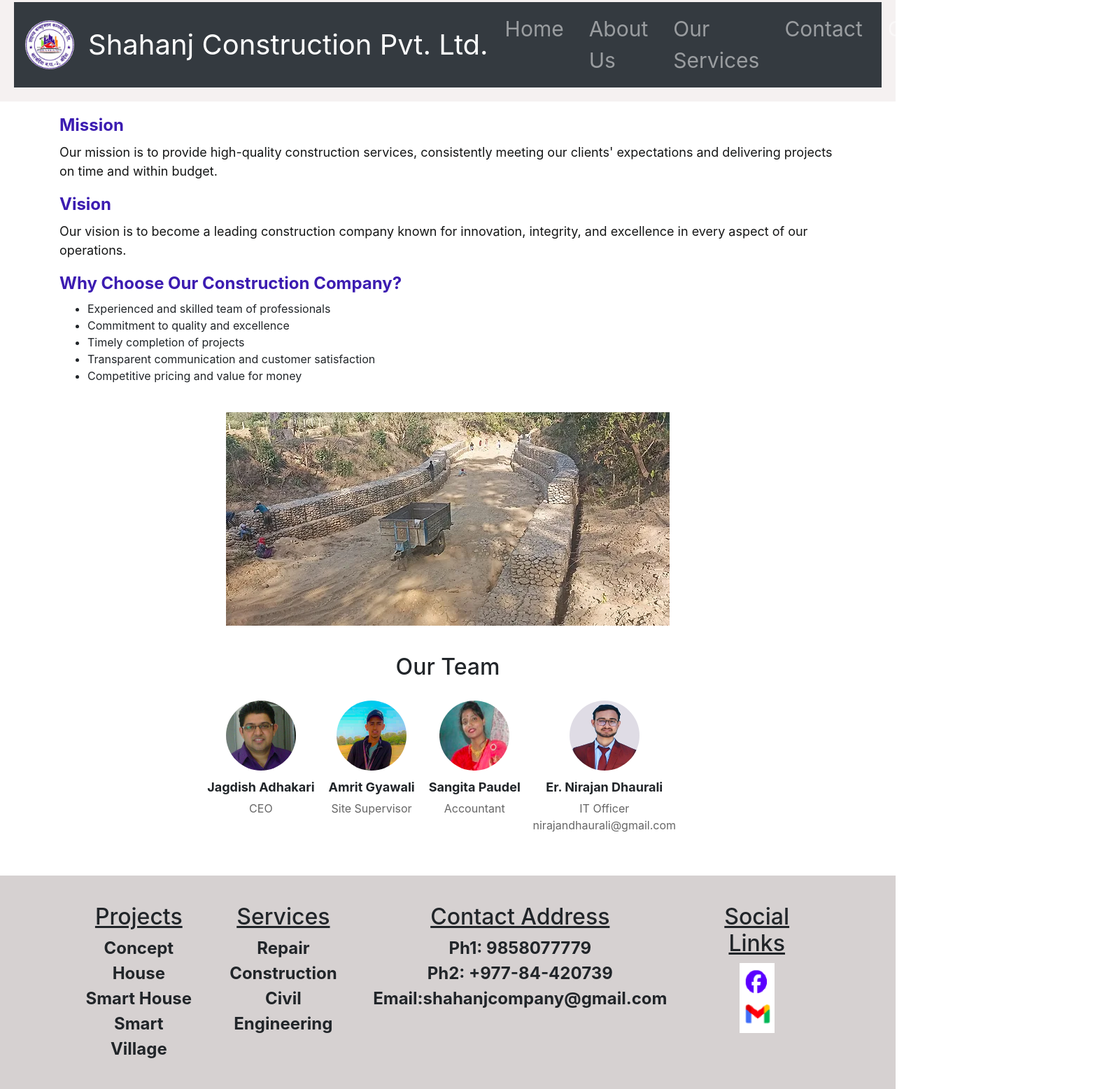
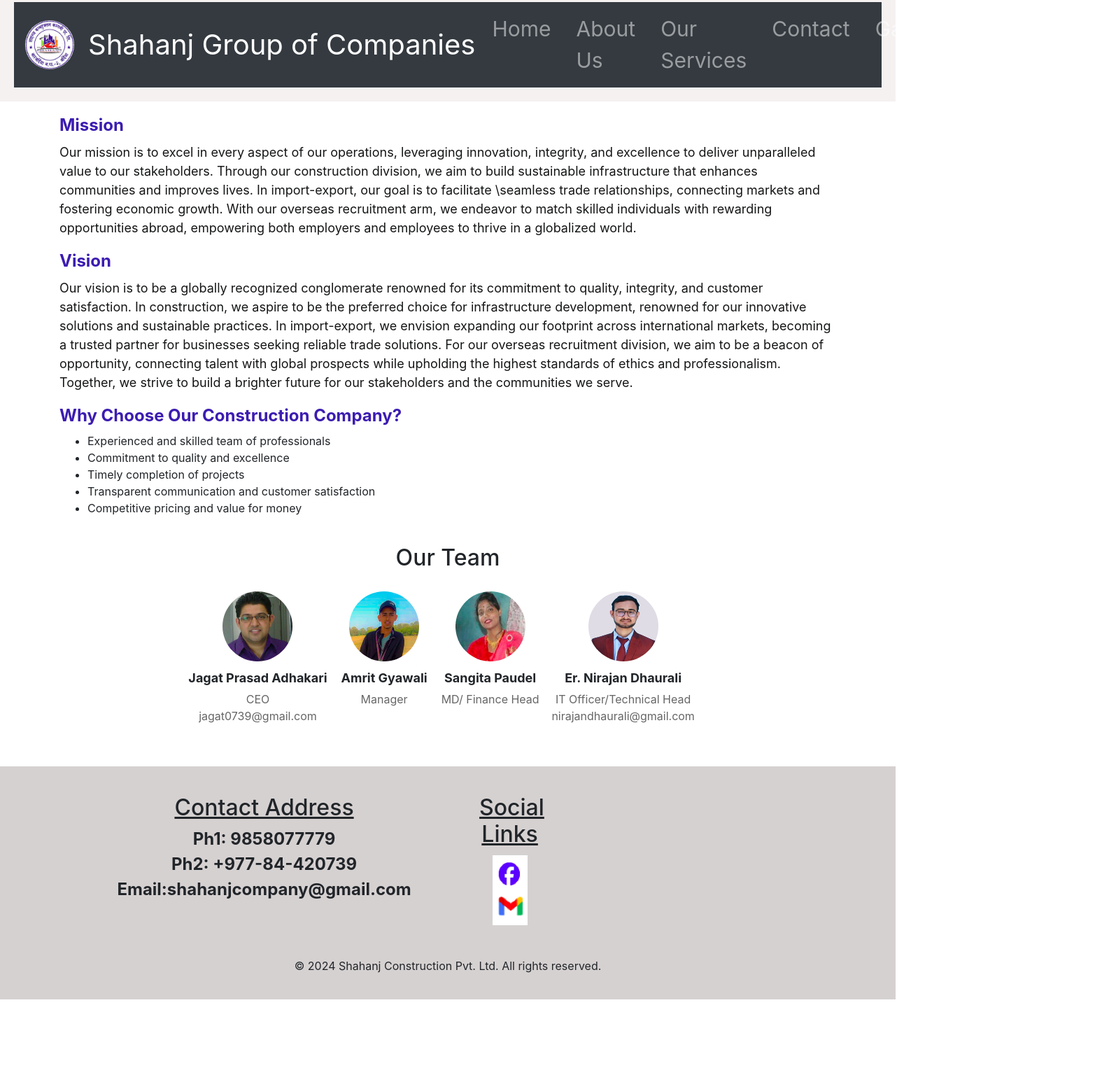
Before and after one commit to nirajandhaurali/sahanj-construction, a plain HTML site: page about.html in a window 1280 px wide. Shown: the part 17-1573 px from the top of the page at 70% size, 1575 px wide, since content can reach past the window. After the commit the page ends 1445 px from the top, so only its background shows below. Drawn offline with nearby package versions, Linux system fonts and the light colour scheme.

Commit message:
about.html

```diff
--- a/about.html
+++ b/about.html
@@ -93,7 +93,7 @@
     <header>
         <nav class="navbar navbar-expand-lg navbar-dark bg-dark">
             <img src="images/logo.png" alt="logo Image" style="margin-right: 20px; border-radius: 50%; width: 70px; height: 70px;">
-            <a style="font-size: 40px;" class="navbar-brand" href="index.html">Shahanj Construction Pvt. Ltd. </a>
+            <a style="font-size: 40px;" class="navbar-brand" href="index.html">Shahanj Group of Companies </a>
             <button class="navbar-toggler" type="button" data-toggle="collapse" data-target="#navbarSupportedContent" aria-controls="navbarSupportedContent" aria-expanded="false" aria-label="Toggle navigation">
                 <span class="navbar-toggler-icon"></span>
             </button>
@@ -115,6 +115,9 @@
                     <li class="nav-item">
                         <a style="font-size: 30px;" class="nav-link" href="gallery.html">Gallery</a>
                     </li>
+                    <li class="nav-item">
+                        <a style="font-size: 30px;" class="nav-link" href="companies.html">Our Companies</a>
+                    </li>
                 </ul>
             </div>
         </nav>
@@ -124,12 +127,25 @@
     <section class="about-container container">
         <div class="section">
             <h2>Mission</h2>
-            <p>Our mission is to provide high-quality construction services, consistently meeting our clients' expectations and delivering projects on time and within budget.</p>
+            <p>Our mission is to excel in every aspect of our operations, leveraging innovation, integrity, and excellence to deliver unparalleled value to our stakeholders.
+                Through our construction division, we aim to build sustainable infrastructure that enhances communities and improves lives. In import-export, our goal is to facilitate
+                \seamless trade relationships, connecting markets and fostering economic growth. With our overseas recruitment arm, we endeavor to match skilled individuals with
+                rewarding opportunities abroad, empowering both employers and employees to thrive in a globalized world.
+            </p>
         </div>
 
         <div class="section">
             <h2>Vision</h2>
-            <p>Our vision is to become a leading construction company known for innovation, integrity, and excellence in every aspect of our operations.</p>
+            <p>
+                Our vision is to be a globally recognized conglomerate renowned for its commitment to quality,
+                integrity, and customer satisfaction. In construction, we aspire to be the preferred choice for
+                infrastructure development, renowned for our innovative solutions and sustainable practices.
+                In import-export, we envision expanding our footprint across international markets, becoming a
+                trusted partner for businesses seeking reliable trade solutions. For our overseas recruitment division,
+                we aim to be a beacon of opportunity, connecting talent with global prospects while upholding
+                the highest standards of ethics and professionalism.
+                Together, we strive to build a brighter future for our stakeholders and the communities we serve.
+            </p>
         </div>
 
         <!-- Why Choose Us Section -->
@@ -143,38 +159,39 @@
                 <li>Competitive pricing and value for money</li>
             </ul>
         </div>
-        <div class="company-photo">
+      <!--  <div class="company-photo">
             <img src="images/aa2ce1_8fdb2ae0e65b4646aa3b1b8e37d6d2f4~mv2.webp" alt="Company Photo">
-        </div>
+        </div>   -->
 
         <h2 style="text-align: center; margin-top: 40px;">Our Team</h2>
         <div class="team-container">
             <div class="team-member">
                 <img src="images/ceoimage.png" alt="Team Member 1">
                 <div class="team-member-details">
-                    <div class="team-member-name">Jagdish Adhakari</div>
+                    <div class="team-member-name">Jagat Prasad Adhakari</div>
                     <div class="team-member-position">CEO</div>
+                    <div class="team-member-position">jagat0739@gmail.com</div>
                 </div>
             </div>
             <div class="team-member">
                 <img src="images/amrit.png" alt="Team Member 2">
                 <div class="team-member-details">
                     <div class="team-member-name">Amrit Gyawali</div>
-                    <div class="team-member-position">Site Supervisor</div>
+                    <div class="team-member-position">Manager</div>
                 </div>
             </div>
             <div class="team-member">
                 <img src="images/sangita.png" alt="Team Member 2">
                 <div class="team-member-details">
                     <div class="team-member-name">Sangita Paudel </div>
-                    <div class="team-member-position">Accountant</div>
+                    <div class="team-member-position">MD/ Finance Head</div>
                 </div>
             </div>
             <div class="team-member">
                 <img src="images/nirajan.jpg" alt="Team Member 2">
                 <div class="team-member-details">
                     <div class="team-member-name">Er. Nirajan Dhaurali</div>
-                    <div class="team-member-position">IT Officer</div>
+                    <div class="team-member-position">IT Officer/Technical Head </div>
                     <div class="team-member-position">nirajandhaurali@gmail.com</div>
                 </div>
             </div>
@@ -184,22 +201,7 @@
     <section class="section-container">
         <div class="section-header container">
             <div class="row">
-                <div class="col-md">
-                    <ul>
-                        <h2>Projects</h2>
-                        <li>Concept House</li>
-                        <li>Smart House</li>
-                        <li>Smart Village</li>
-                    </ul>
-                </div>
-                <div class="col-md">
-                    <ul>
-                        <h2>Services</h2>
-                        <li>Repair</li>
-                        <li>Construction</li>
-                        <li>Civil Engineering</li>
-                    </ul>
-                </div>
+
                 <div class="col-md">
                     <ul>
                         <h2>Contact Address</h2>
@@ -208,17 +210,18 @@
                         <li>Email:shahanjcompany@gmail.com</li>
                     </ul>
                 </div>
-                <div class="col-md">
+                <div class="col-md-2">
                     <ul class="social-links">
-                        <h2>Social Links</h2>
-                        <li><a href="https://www.facebook.com/profile.php?id=100010866182011&mibextid=ZbWKwL"><img src="images/facebookicon.png" alt="Facebook"></a></li>
-                        <li><a href="https://mail.google.com/mail/?view=cm&fs=1&to=shahanjcompany@gmail.com"><img src="images/emailicon.png" alt="Email"></a></li>
+                        <h2 style="margin-bottom: 10px;">Social Links</h2>
+                        <li class="social-icon"><a href="https://www.facebook.com/profile.php?id=100063557052895&mibextid=ZbWKwL"><img src="images/facebookicon.png" alt="Facebook"></a></li>
+                        <li class="social-icon"><a href="https://mail.google.com/mail/?view=cm&fs=1&to=shahanjcompany@gmail.com"><img src="images/emailicon.png" alt="Email"></a></li>
                     </ul>
                 </div>
+
+
             </div>
         </div>
         <p style="text-align: center;">&copy; 2024 Shahanj Construction Pvt. Ltd. All rights reserved.</p>
-
     </section>
 
     <!-- Bootstrap JS -->
```
